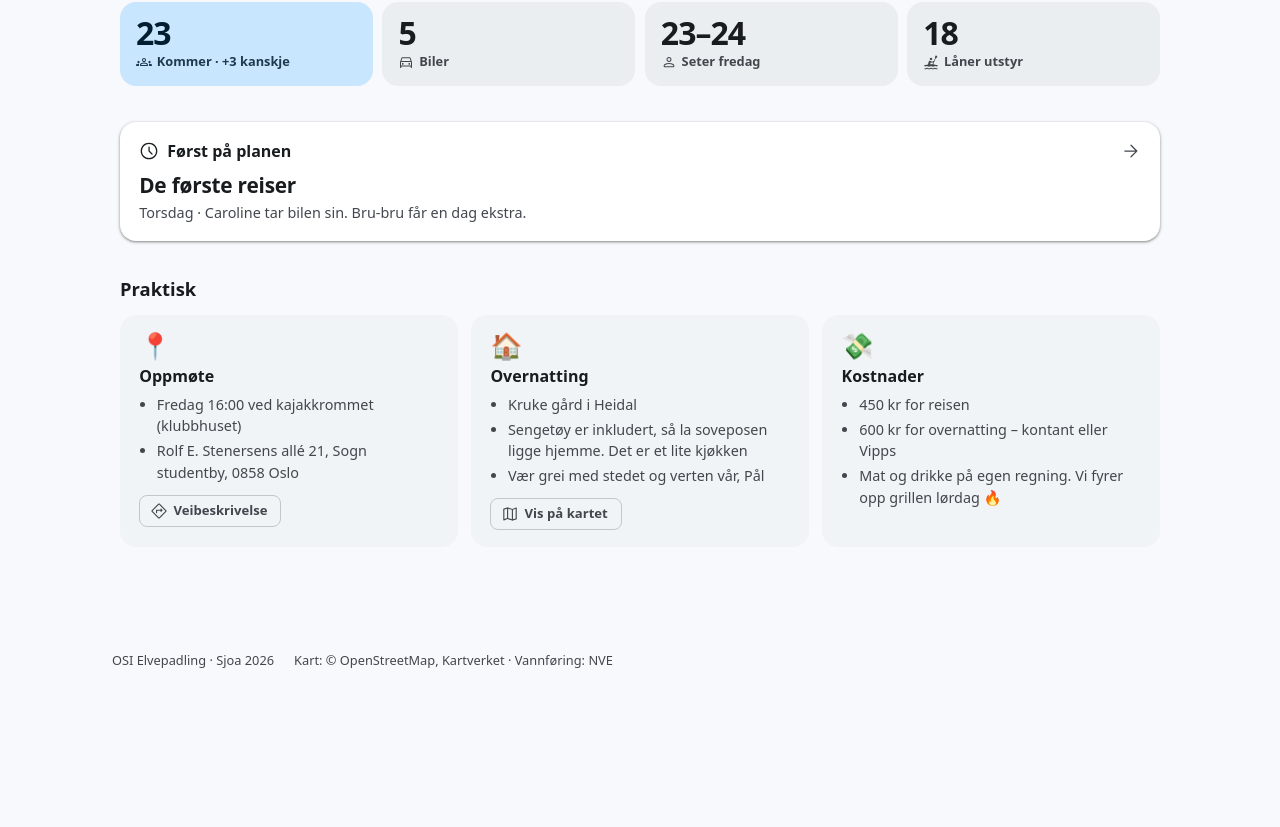
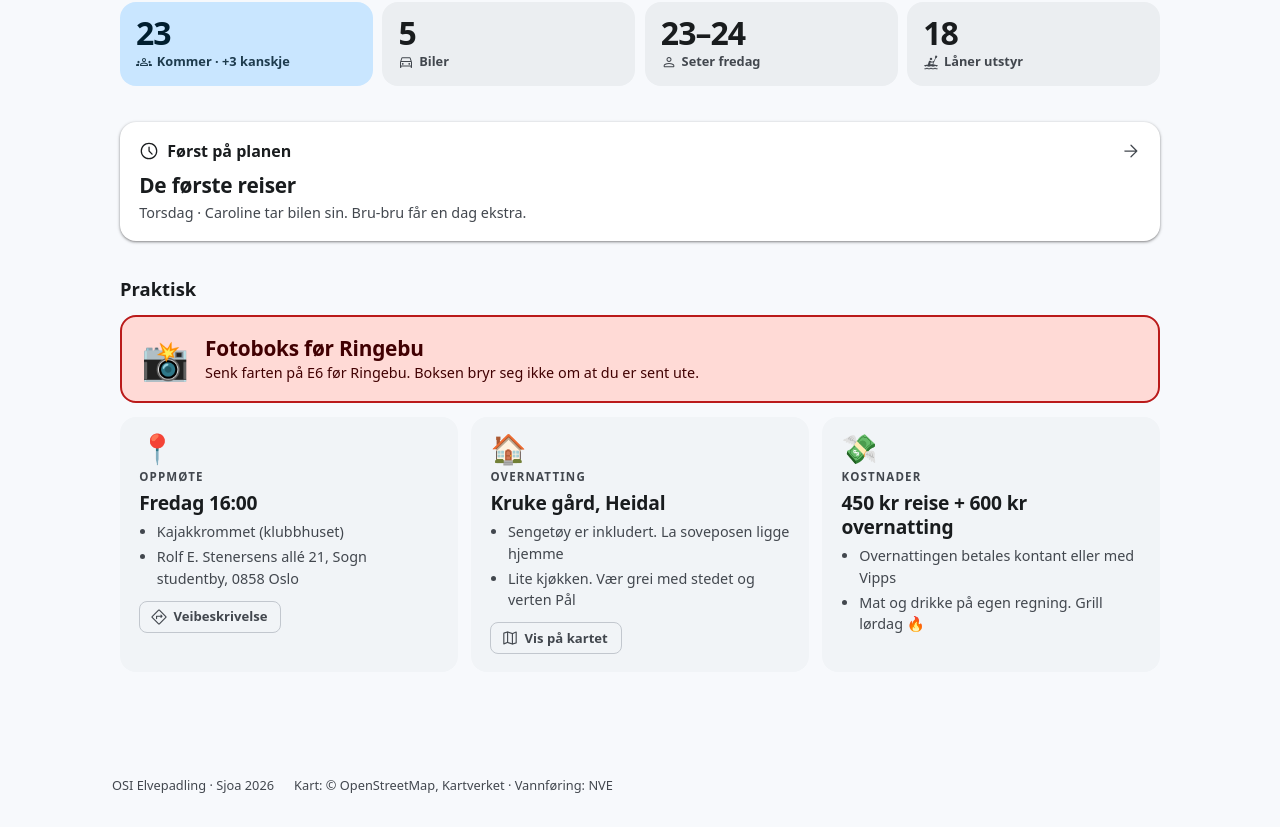
Before and after one commit to Torkildef/osi-sjoa-2026, a SvelteKit app: page / in a window 1280 px wide. Shown: the part 511-1338 px from the top of the page. Before the commit the page ends 1214 px from the top, so only its background shows below. Built offline with nearby package versions, Linux system fonts and the light colour scheme; no server answers.

Commit message:
Fotoboks-varsel og ryddigere Praktisk, uten gradering på enkeltstryk
Co-Authored-By: Claude Fable 5.1 <noreply@anthropic.com>
Claude-Session: https://claude.ai/code/session_019KCnbtUgXLikB7ZXtAXfza

```diff
--- a/src/app.css
+++ b/src/app.css
@@ -1340,7 +1340,29 @@ dl.qa dd {
 }
 
 .info-card .info-emoji {
-	font-size: 1.6rem;
+	font-size: 1.8rem;
+	line-height: 1;
+}
+
+.info-card .info-lead {
+	font-size: 1.2rem;
+	font-weight: 800;
+	line-height: 1.25;
+	letter-spacing: -0.01em;
+}
+
+.warning-card {
+	grid-column: 1 / -1;
+	display: flex;
+	align-items: center;
+	gap: 1rem;
+	background: var(--error-container);
+	color: var(--on-error-container);
+	border: 2px solid var(--error);
+}
+
+.warning-card .info-emoji {
+	font-size: 2.4rem;
 	line-height: 1;
 }
 
--- a/src/lib/RiverProfile.svelte
+++ b/src/lib/RiverProfile.svelte
@@ -82,7 +82,6 @@
 						{node.kind === 'putin' || node.kind === 'takeout'
 							? `${featureKinds[node.kind].label} · ${shortName(node.name)}`
 							: node.name}
-						{#if node.grade}<span class="tag primary">{node.grade}</span>{/if}
 						{#if node.kind !== 'putin' && node.kind !== 'takeout' && node.kind !== 'rapid'}
 							<span class="tag">{featureKinds[node.kind].label}</span>
 						{/if}
--- a/src/lib/info.ts
+++ b/src/lib/info.ts
@@ -1,12 +1,14 @@
 import { trip } from './config';
 
 /**
- * Det viktigste fra påmeldingsskjemaet, samlet på forsiden. Rediger her når
- * priser eller oppmøte endrer seg – skjemaet må oppdateres for seg.
+ * Det viktigste for turen, samlet på forsiden. Rediger her når priser eller
+ * oppmøte endrer seg – skjemaet må oppdateres for seg.
  */
 export type InfoCard = {
 	emoji: string;
 	title: string;
+	/** Det ene folk må få med seg, i stor skrift. */
+	lead: string;
 	lines: string[];
 	link?: { label: string; href: string };
 };
@@ -15,10 +17,8 @@ export const practical: InfoCard[] = [
 	{
 		emoji: '📍',
 		title: 'Oppmøte',
-		lines: [
-			`${trip.meetup.label} ved ${trip.meetup.place.toLowerCase()}`,
-			trip.meetup.address
-		],
+		lead: trip.meetup.label,
+		lines: [trip.meetup.place, trip.meetup.address],
 		link: {
 			label: 'Veibeskrivelse',
 			href: `https://www.google.com/maps/search/?api=1&query=${encodeURIComponent(trip.meetup.address)}`
@@ -27,20 +27,23 @@ export const practical: InfoCard[] = [
 	{
 		emoji: '🏠',
 		title: 'Overnatting',
-		lines: [
-			`${trip.base} i ${trip.location}`,
-			'Sengetøy er inkludert, så la soveposen ligge hjemme. Det er et lite kjøkken',
-			'Vær grei med stedet og verten vår, Pål'
-		],
+		lead: `${trip.base}, ${trip.location}`,
+		lines: ['Sengetøy er inkludert. La soveposen ligge hjemme', 'Lite kjøkken. Vær grei med stedet og verten Pål'],
 		link: { label: 'Vis på kartet', href: `/kart?sted=${encodeURIComponent(trip.base)}` }
 	},
 	{
 		emoji: '💸',
 		title: 'Kostnader',
-		lines: [
-			'450 kr for reisen',
-			'600 kr for overnatting – kontant eller Vipps',
-			'Mat og drikke på egen regning. Vi fyrer opp grillen lørdag 🔥'
-		]
+		lead: '450 kr reise + 600 kr overnatting',
+		lines: ['Overnattingen betales kontant eller med Vipps', 'Mat og drikke på egen regning. Grill lørdag 🔥']
 	}
 ];
+
+/** Varsler som skal være umulige å overse. */
+export const warnings: { emoji: string; title: string; text: string }[] = [
+	{
+		emoji: '📸',
+		title: 'Fotoboks før Ringebu',
+		text: 'Senk farten på E6 før Ringebu. Boksen bryr seg ikke om at du er sent ute.'
+	}
+];
--- a/src/lib/river.ts
+++ b/src/lib/river.ts
@@ -85,7 +85,7 @@ export const sections: Section[] = [
 		from: 'Put inn – Bru-bru',
 		to: 'Take out Bru-bru / put inn Playrun',
 		description:
-			'Fra bru til bru. Jevn strøm hele veien, aldri vanskeligere enn II+. Ingen stryk har fått navn, for ingen har rukket å bli redde.',
+			'Fra bru til bru. Jevn strøm hele veien, aldri vanskeligere enn II+. Ingen stryk har fått navn, for ingen har rukket å bli reddet.',
 		flowNote: 'Snillere med lite vann. Med mye vann går kilometerne fort.',
 		features: []
 	},
@@ -104,7 +104,6 @@ export const sections: Section[] = [
 			{
 				name: 'Golfstrømmen',
 				kind: 'rapid',
-				grade: 'II+',
 				at: 0.08,
 				coords: null,
 				note: 'Oppkalt etter en Golf som ble tatt av strømmen. Stort hull til venstre – hold deg midt i elva. Bilen holdt ikke linja.'
@@ -112,7 +111,6 @@ export const sections: Section[] = [
 			{
 				name: 'Høystakkene',
 				kind: 'rapid',
-				grade: 'II',
 				at: 0.3,
 				coords: null,
 				note: 'Store, ufarlige bølger. Ren fornøyelse.'
@@ -120,7 +118,6 @@ export const sections: Section[] = [
 			{
 				name: 'Sjokoladejuvet',
 				kind: 'rapid',
-				grade: 'III',
 				at: 0.65,
 				coords: null,
 				note: 'Elva smalner og stryka henger sammen. Hjertet av Playrun.'
@@ -135,7 +132,6 @@ export const sections: Section[] = [
 			{
 				name: 'Kinahullet',
 				kind: 'rapid',
-				grade: 'III',
 				at: 0.86,
 				coords: null,
 				note: 'Rett etter brua. Linja er midt-venstre. Ikke midt, ikke helt venstre.'
--- a/src/routes/+page.svelte
+++ b/src/routes/+page.svelte
@@ -3,7 +3,7 @@
 	import Icon from '$lib/Icon.svelte';
 	import WaterNow from '$lib/WaterNow.svelte';
 	import { signupFormUrl, trip } from '$lib/config';
-	import { practical } from '$lib/info';
+	import { practical, warnings } from '$lib/info';
 	import { borrowsGear, cars, confirmed, fridaySeats, unconfirmed } from '$lib/participants';
 	import { photos } from '$lib/photos';
 	import { schedule } from '$lib/schedule';
@@ -103,10 +103,20 @@
 		<h2 class="title-large">Praktisk</h2>
 	</div>
 	<div class="grid wide">
+		{#each warnings as w (w.title)}
+			<div class="card warning-card">
+				<span class="info-emoji">{w.emoji}</span>
+				<div>
+					<div class="headline-small">{w.title}</div>
+					<div class="body-medium">{w.text}</div>
+				</div>
+			</div>
+		{/each}
 		{#each practical as card (card.title)}
 			<div class="card info-card">
 				<span class="info-emoji">{card.emoji}</span>
-				<h3 class="title-medium">{card.title}</h3>
+				<div class="overline">{card.title}</div>
+				<div class="info-lead">{card.lead}</div>
 				<ul>
 					{#each card.lines as line (line)}
 						<li>{line}</li>
```
